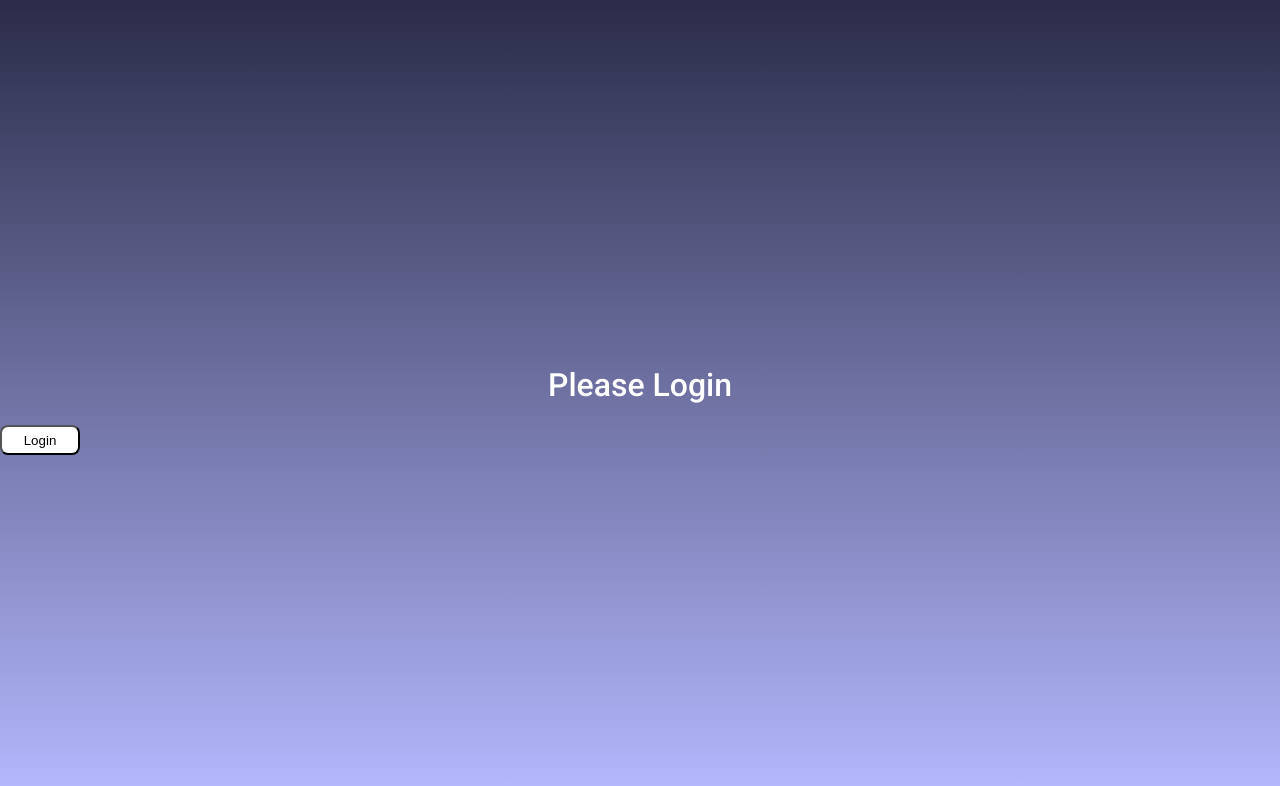
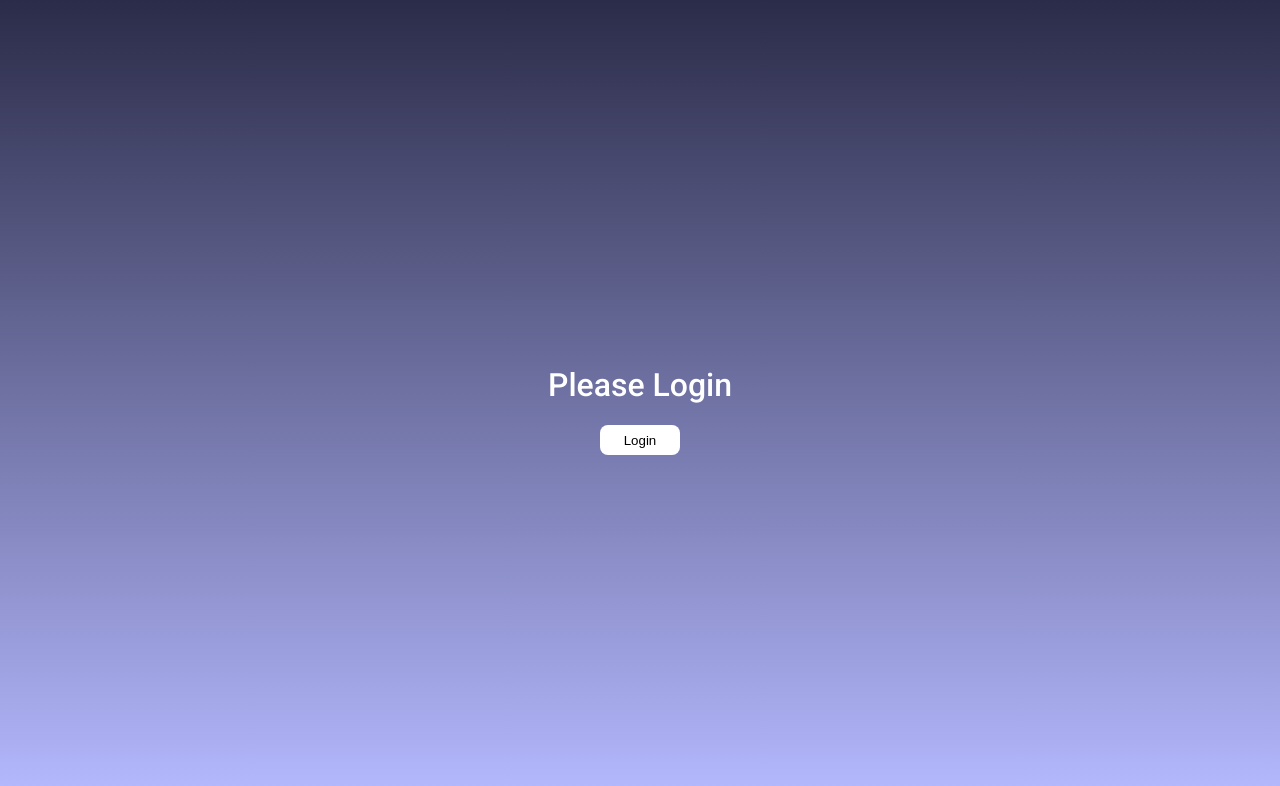
Before and after one commit to Akrishnaveni/loginApp, a React (Create React App) app: page / in a window 1280 px wide. Shown: the top 786 px of the page. Built offline with nearby package versions, Linux system fonts and the light colour scheme; a web font is replaced by a local one.

Commit message:
Update index.css

```diff
--- a/src/components/Logout/index.css
+++ b/src/components/Logout/index.css
@@ -1,3 +1,10 @@
+.container {
+  display: flex;
+  flex-direction: column;
+  justify-content: center;
+  align-items: center;
+}
+
 .please {
   color: white;
   font-family: 'Roboto';
@@ -10,4 +17,5 @@
   border-radius: 8px;
   height: 30px;
   width: 80px;
+  border: none;
 }
```
